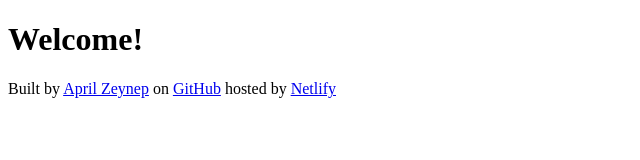
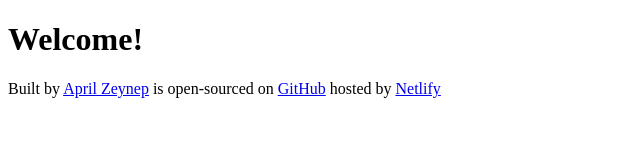
Before and after one commit to seineph/April-Weather-App, a plain HTML site: page index.html in a window 1280 px wide. Shown: the whole page, without its empty margins (0-640 px from the left). Drawn offline with Linux system fonts and the light colour scheme.

Commit message:
edited footer again

```diff
--- a/index.html
+++ b/index.html
@@ -12,7 +12,8 @@
 
 
     <footer>Built by
-        <a href="https://github.com/seineph">April Zeynep</a> on <a href="https://github.com/seineph/April-Weather-App">
+        <a href="https://github.com/seineph">April Zeynep</a> is open-sourced on <a
+            href="https://github.com/seineph/April-Weather-App">
             GitHub</a> hosted by <a href="https://april-weatherapp.netlify.app/">Netlify</a>
     </footer>
 </body>
```
